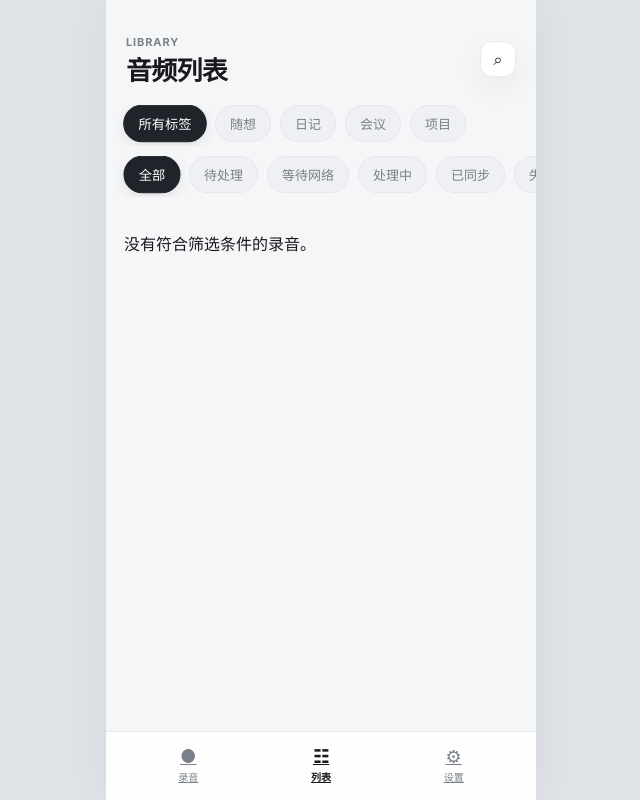
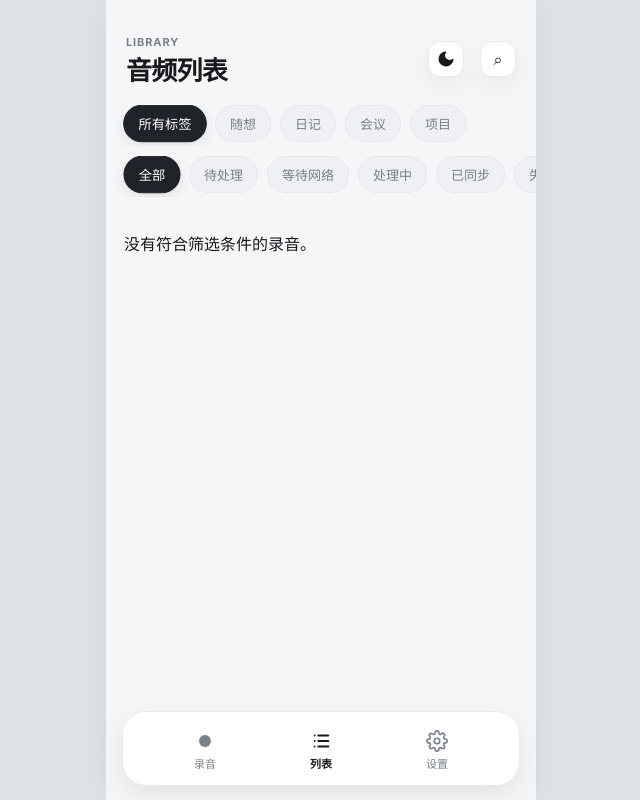
Before and after one commit to lulalulaluobo/voicenest-pocketbase, a React (Vite) app: page /recordings in a window 1280 px wide. Shown: the whole page, without its empty margins (319-959 px from the left). Built offline with nearby package versions, Linux system fonts and the light colour scheme.

Commit message:
feat: 重新设计底部导航为精致悬浮胶囊底栏并使用 SVG 图标；右上角集成日间与深夜模式切换按钮

```diff
--- a/src/components/BottomNav.tsx
+++ b/src/components/BottomNav.tsx
@@ -3,6 +3,39 @@ import type { MouseEvent } from 'react'
 
 interface BottomNavProps {
   recordingActive: boolean
+}
+
+/* 录音：实心圆点 */
+function IconRecord({ active }: { active: boolean }) {
+  return (
+    <svg viewBox="0 0 24 24" fill="none" xmlns="http://www.w3.org/2000/svg">
+      <circle cx="12" cy="12" r={active ? 7 : 6.5} fill="currentColor" />
+    </svg>
+  )
+}
+
+/* 列表：三横线带圆点 */
+function IconList() {
+  return (
+    <svg viewBox="0 0 24 24" fill="none" stroke="currentColor" strokeWidth="2" strokeLinecap="round">
+      <line x1="9" y1="6" x2="20" y2="6" />
+      <line x1="9" y1="12" x2="20" y2="12" />
+      <line x1="9" y1="18" x2="20" y2="18" />
+      <circle cx="5" cy="6" r="1" fill="currentColor" stroke="none" />
+      <circle cx="5" cy="12" r="1" fill="currentColor" stroke="none" />
+      <circle cx="5" cy="18" r="1" fill="currentColor" stroke="none" />
+    </svg>
+  )
+}
+
+/* 设置：齿轮 */
+function IconSettings() {
+  return (
+    <svg viewBox="0 0 24 24" fill="none" stroke="currentColor" strokeWidth="1.8" strokeLinecap="round" strokeLinejoin="round">
+      <circle cx="12" cy="12" r="3" />
+      <path d="M19.4 15a1.65 1.65 0 00.33 1.82l.06.06a2 2 0 010 2.83 2 2 0 01-2.83 0l-.06-.06a1.65 1.65 0 00-1.82-.33 1.65 1.65 0 00-1 1.51V21a2 2 0 01-4 0v-.09A1.65 1.65 0 009 19.4a1.65 1.65 0 00-1.82.33l-.06.06a2 2 0 01-2.83 0 2 2 0 010-2.83l.06-.06A1.65 1.65 0 004.68 15a1.65 1.65 0 00-1.51-1H3a2 2 0 010-4h.09A1.65 1.65 0 004.6 9a1.65 1.65 0 00-.33-1.82l-.06-.06a2 2 0 012.83-2.83l.06.06A1.65 1.65 0 009 4.68a1.65 1.65 0 001-1.51V3a2 2 0 014 0v.09a1.65 1.65 0 001 1.51 1.65 1.65 0 001.82-.33l.06-.06a2 2 0 012.83 2.83l-.06.06A1.65 1.65 0 0019.4 9a1.65 1.65 0 001.51 1H21a2 2 0 010 4h-.09a1.65 1.65 0 00-1.51 1z" />
+    </svg>
+  )
 }
 
 export function BottomNav({ recordingActive }: BottomNavProps) {
@@ -16,22 +49,30 @@ export function BottomNav({ recordingActive }: BottomNavProps) {
         to="/"
         onClick={preventNavigation}
         className={({ isActive }) => `nav-btn ${isActive ? 'active' : ''}`}
+        end
       >
-        <span aria-hidden="true">●</span>录音
+        {({ isActive }) => (
+          <>
+            <IconRecord active={isActive} />
+            录音
+          </>
+        )}
       </NavLink>
       <NavLink
         to="/recordings"
         onClick={preventNavigation}
         className={({ isActive }) => `nav-btn ${isActive ? 'active' : ''}`}
       >
-        <span aria-hidden="true">☷</span>列表
+        <IconList />
+        列表
       </NavLink>
       <NavLink
         to="/settings"
         onClick={preventNavigation}
         className={({ isActive }) => `nav-btn ${isActive ? 'active' : ''}`}
       >
-        <span aria-hidden="true">⚙</span>设置
+        <IconSettings />
+        设置
       </NavLink>
       {recordingActive && (
         <span
--- /dev/null
+++ b/src/components/ThemeToggle.tsx
@@ -0,0 +1,34 @@
+import { useTheme } from '../hooks/use-theme'
+
+export function ThemeToggle() {
+  const { isDark, toggle } = useTheme()
+
+  return (
+    <button
+      className="icon-btn"
+      onClick={toggle}
+      aria-label={isDark ? '切换到日间模式' : '切换到深夜模式'}
+      style={{ marginRight: '8px' }} // 给右侧的其他按钮留出间距
+    >
+      {isDark ? (
+        // ☀️ 太阳图标
+        <svg viewBox="0 0 24 24" fill="none" stroke="currentColor" strokeWidth="2" strokeLinecap="round" strokeLinejoin="round" style={{ width: '18px', height: '18px' }}>
+          <circle cx="12" cy="12" r="5" fill="currentColor" />
+          <line x1="12" y1="1" x2="12" y2="3" />
+          <line x1="12" y1="21" x2="12" y2="23" />
+          <line x1="4.22" y1="4.22" x2="5.64" y2="5.64" />
+          <line x1="18.36" y1="18.36" x2="19.78" y2="19.78" />
+          <line x1="1" y1="12" x2="3" y2="12" />
+          <line x1="21" y1="12" x2="23" y2="12" />
+          <line x1="4.22" y1="19.78" x2="5.64" y2="18.36" />
+          <line x1="18.36" y1="5.64" x2="19.78" y2="4.22" />
+        </svg>
+      ) : (
+        // 🌙 月亮图标
+        <svg viewBox="0 0 24 24" fill="none" stroke="currentColor" strokeWidth="2" strokeLinecap="round" strokeLinejoin="round" style={{ width: '18px', height: '18px' }}>
+          <path d="M21 12.79A9 9 0 1 1 11.21 3 7 7 0 0 0 21 12.79z" fill="currentColor" />
+        </svg>
+      )}
+    </button>
+  )
+}
--- /dev/null
+++ b/src/hooks/use-theme.ts
@@ -0,0 +1,47 @@
+import { useCallback, useEffect, useState } from 'react'
+
+export type ThemeMode = 'light' | 'dark' | 'system'
+
+const STORAGE_KEY = 'vn_theme'
+
+function getSystemPrefersDark(): boolean {
+  return window.matchMedia('(prefers-color-scheme: dark)').matches
+}
+
+function applyTheme(mode: ThemeMode) {
+  const isDark = mode === 'dark' || (mode === 'system' && getSystemPrefersDark())
+  document.documentElement.setAttribute('data-theme', isDark ? 'dark' : 'light')
+}
+
+export function useTheme() {
+  const [mode, setMode] = useState<ThemeMode>(() => {
+    const stored = localStorage.getItem(STORAGE_KEY) as ThemeMode | null
+    return stored ?? 'system'
+  })
+
+  const toggle = useCallback(() => {
+    setMode((prev) => {
+      const next: ThemeMode = prev === 'light' ? 'dark' : 'light'
+      localStorage.setItem(STORAGE_KEY, next)
+      applyTheme(next)
+      return next
+    })
+  }, [])
+
+  useEffect(() => {
+    applyTheme(mode)
+  }, [mode])
+
+  // 监听系统主题变化（当用户选择 system 模式时）
+  useEffect(() => {
+    if (mode !== 'system') return
+    const mq = window.matchMedia('(prefers-color-scheme: dark)')
+    const handler = () => applyTheme('system')
+    mq.addEventListener('change', handler)
+    return () => mq.removeEventListener('change', handler)
+  }, [mode])
+
+  const isDark = mode === 'dark' || (mode === 'system' && getSystemPrefersDark())
+
+  return { mode, isDark, toggle }
+}
--- a/src/pages/HomePage.tsx
+++ b/src/pages/HomePage.tsx
@@ -6,6 +6,7 @@ import { listRecordings, recordingDb } from '../lib/recording-db'
 import { RecordingCard } from '../components/RecordingCard'
 import { getNoteTypes, type UserNoteType } from '../lib/config-store'
 import { useProcessor } from '../hooks/use-processor'
+import { ThemeToggle } from '../components/ThemeToggle'
 
 function formatElapsed(elapsedMs: number) {
   const seconds = Math.floor(elapsedMs / 1000)
@@ -82,9 +83,12 @@ export function HomePage({ recorder }: { recorder: ReturnType<typeof useRecorder
           <span className="eyebrow">Voice Inbox</span>
           <h1>记录一个想法</h1>
         </div>
-        <button className="icon-btn" onClick={() => navigate('/settings')} aria-label="设置">
-          ⚙
-        </button>
+        <div className="topbar-actions">
+          <ThemeToggle />
+          <button className="icon-btn" onClick={() => navigate('/settings')} aria-label="设置">
+            ⚙
+          </button>
+        </div>
       </header>
 
       {/* 分类选项行 */}
--- a/src/pages/RecordingDetailPage.tsx
+++ b/src/pages/RecordingDetailPage.tsx
@@ -5,6 +5,7 @@ import { StatusBadge } from '../components/StatusBadge'
 import { deleteRecording, getChunks, getRecording, recordingDb } from '../lib/recording-db'
 import { getNoteTypes, type UserNoteType } from '../lib/config-store'
 import { useProcessor } from '../hooks/use-processor'
+import { ThemeToggle } from '../components/ThemeToggle'
 
 function formatTime(secs: number) {
   if (isNaN(secs)) return '00:00'
@@ -155,9 +156,12 @@ export function RecordingDetailPage() {
           <span className="eyebrow">Recording Detail</span>
           <h1>录音详情</h1>
         </div>
-        <button className="icon-btn" onClick={() => navigate('/recordings')} aria-label="返回列表">
-          ×
-        </button>
+        <div className="topbar-actions">
+          <ThemeToggle />
+          <button className="icon-btn" onClick={() => navigate('/recordings')} aria-label="返回列表">
+            ×
+          </button>
+        </div>
       </header>
 
       {/* 错误提示栏 */}
--- a/src/pages/RecordingsPage.tsx
+++ b/src/pages/RecordingsPage.tsx
@@ -3,6 +3,7 @@ import type { Recording, RecordingStatus } from '../domain/recording'
 import { RecordingCard } from '../components/RecordingCard'
 import { listRecordings } from '../lib/recording-db'
 import { getNoteTypes, type UserNoteType } from '../lib/config-store'
+import { ThemeToggle } from '../components/ThemeToggle'
 
 interface FilterOption {
   value: '' | RecordingStatus
@@ -52,6 +53,8 @@ export function RecordingsPage() {
           <span className="eyebrow">Library</span>
           <h1>音频列表</h1>
         </div>
+        <div className="topbar-actions">
+          <ThemeToggle />
           <button
             className="icon-btn"
             onClick={() => setShowSearch(!showSearch)}
@@ -60,6 +63,7 @@ export function RecordingsPage() {
           >
             ⌕
           </button>
+        </div>
       </header>
 
       {/* 搜索框 */}
--- a/src/pages/SettingsPage.tsx
+++ b/src/pages/SettingsPage.tsx
@@ -1,5 +1,6 @@
 import { useState } from 'react'
 import { useNavigate } from 'react-router-dom'
+import { ThemeToggle } from '../components/ThemeToggle'
 import {
   getASRConfig,
   saveASRConfig,
@@ -350,9 +351,12 @@ export function SettingsPage() {
           <span className="eyebrow">Preferences</span>
           <h1>设置</h1>
         </div>
-        <button className="icon-btn" onClick={() => navigate('/')} aria-label="关闭设置">
-          ×
-        </button>
+        <div className="topbar-actions">
+          <ThemeToggle />
+          <button className="icon-btn" onClick={() => navigate('/')} aria-label="关闭设置">
+            ×
+          </button>
+        </div>
       </header>
 
       {/* 1. 录音与处理卡片 */}
--- a/src/styles.css
+++ b/src/styles.css
@@ -20,8 +20,9 @@
   --radius: 22px;
 }
 
+/* 暗色模式：支持 data-theme 属性和系统偏好 */
 @media (prefers-color-scheme: dark) {
-  :root {
+  :root:not([data-theme="light"]) {
     --bg: #111316;
     --card: #1a1d21;
     --card2: #171a1e;
@@ -40,6 +41,26 @@
     --record: #ed5b5b;
     --shadow: 0 12px 34px rgba(0, 0, 0, .28);
   }
+}
+
+:root[data-theme="dark"] {
+  --bg: #111316;
+  --card: #1a1d21;
+  --card2: #171a1e;
+  --text: #f3f4f6;
+  --muted: #949aa3;
+  --line: #2a2e34;
+  --accent: #f1f3f5;
+  --accentText: #15171a;
+  --soft: #24282e;
+  --success: #64d699;
+  --successBg: #173427;
+  --warn: #f2bd5c;
+  --warnBg: #3b2c12;
+  --danger: #ff8d8d;
+  --dangerBg: #3e2020;
+  --record: #ed5b5b;
+  --shadow: 0 12px 34px rgba(0, 0, 0, .28);
 }
 
 * {
@@ -71,7 +92,12 @@ body {
   }
 }
 @media (min-width: 481px) and (prefers-color-scheme: dark) {
-  body {
+  :root:not([data-theme="light"]) body {
+    background: #08090b;
+  }
+}
+@media (min-width: 481px) {
+  :root[data-theme="dark"] body {
     background: #08090b;
   }
 }
@@ -117,7 +143,7 @@ button {
 }
 
 .view {
-  padding: 18px 18px 100px;
+  padding: 18px 18px 120px; /* 增加底部 padding，防止悬浮底栏遮挡内容 */
   overflow-x: hidden;
 }
 
@@ -127,6 +153,12 @@ button {
   justify-content: space-between;
   margin: 4px 2px 18px;
   padding-top: calc(8px + env(safe-area-inset-top)); /* 顶部状态栏避让 */
+}
+
+.topbar-actions {
+  display: flex;
+  align-items: center;
+  gap: 8px;
 }
 
 .eyebrow {
@@ -537,20 +569,22 @@ h3 {
   background: var(--accentText);
 }
 
-/* 底部导航栏 */
+/* 底部导航栏 - 悬浮圆角胶囊设计 */
 .bottom-nav {
   position: fixed;
-  left: 0;
-  right: 0;
-  bottom: 0;
-  padding: 8px 16px calc(10px + env(safe-area-inset-bottom));
-  background: color-mix(in srgb, var(--card) 88%, transparent);
+  left: 16px;
+  right: 16px;
+  bottom: calc(14px + env(safe-area-inset-bottom));
+  padding: 10px 24px;
+  background: color-mix(in srgb, var(--card) 92%, transparent);
   backdrop-filter: blur(20px);
   -webkit-backdrop-filter: blur(20px);
-  border-top: 1px solid var(--line);
+  border: 1px solid var(--line);
+  border-radius: 24px;
   display: grid;
   grid-template-columns: repeat(3, 1fr);
   z-index: 20;
+  box-shadow: 0 10px 30px rgba(0, 0, 0, 0.08);
 }
 
 @media (min-width: 481px) {
@@ -558,32 +592,36 @@ h3 {
     left: 50%;
     right: auto;
     transform: translateX(-50%);
-    width: 430px;
+    width: calc(430px - 32px);
   }
 }
 
 .nav-btn {
   border: 0;
   background: transparent;
-  padding: 6px;
+  padding: 8px 4px 4px;
   color: var(--muted);
-  font-size: 10px;
+  font-size: 11px;
+  font-weight: 500;
+  letter-spacing: 0.01em;
   cursor: pointer;
-  transition: all 0.2s;
+  transition: color 0.2s;
   display: flex;
   flex-direction: column;
   align-items: center;
+  gap: 3px;
+  text-decoration: none;
+  -webkit-tap-highlight-color: transparent;
 }
 
-.nav-btn span {
-  display: block;
-  font-size: 18px;
-  margin-bottom: 2px;
-  transition: transform 0.2s;
+.nav-btn svg {
+  width: 22px;
+  height: 22px;
+  transition: transform 0.18s cubic-bezier(0.4, 0, 0.2, 1);
 }
 
-.nav-btn:active span {
-  transform: scale(0.85);
+.nav-btn:active svg {
+  transform: scale(0.82);
 }
 
 .nav-btn.active {
```
Lines whose indentation alone changed are shown as unchanged.
